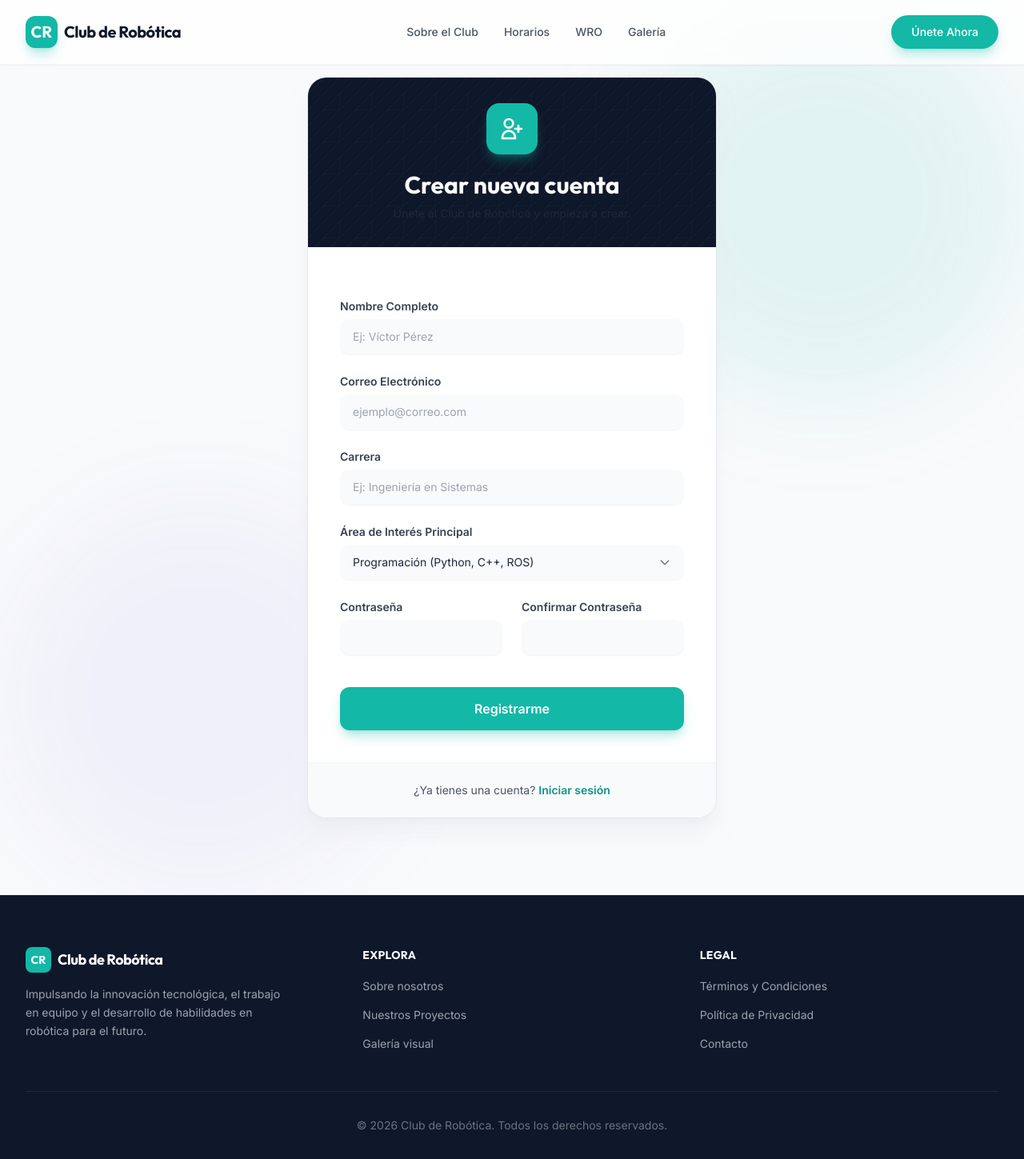
After one commit to victormp98/ClubDeRobotica, a Flask app: page /registro in a window 1280 px wide. The commit adds this page. Shown: the whole page at 80% size. Run offline with Flask 3, Linux system fonts and the light colour scheme; some libraries are stand-ins or nearby versions.

Commit message:
Add Registration form with Flask-WTF, CSRF validation, and backend DB insertion

```diff
--- a/app/config.py
+++ b/app/config.py
@@ -1,4 +1,7 @@
 import os
+from dotenv import load_dotenv
+
+load_dotenv()
 
 class Config:
     SECRET_KEY = os.environ.get('SECRET_KEY') or 'you-will-never-guess'
--- /dev/null
+++ b/app/forms.py
@@ -0,0 +1,39 @@
+from flask_wtf import FlaskForm
+from wtforms import StringField, PasswordField, SelectField, SubmitField
+from wtforms.validators import DataRequired, Email, Length, EqualTo
+
+class RegistrationForm(FlaskForm):
+    nombre = StringField('Nombre Completo', validators=[
+        DataRequired(message="El nombre es obligatorio."),
+        Length(min=3, max=100, message="El nombre debe tener entre 3 y 100 caracteres.")
+    ])
+
+    email = StringField('Correo Electrónico', validators=[
+        DataRequired(message="El correo es obligatorio."),
+        Email(message="Introduce un correo válido."),
+        Length(max=120)
+    ])
+
+    carrera = StringField('Carrera', validators=[
+        DataRequired(message="La carrera es obligatoria."),
+        Length(max=100)
+    ])
+
+    area_interes = SelectField('Área de Interés Principal', choices=[
+        ('programacion', 'Programación (Python, C++, ROS)'),
+        ('electronica', 'Electrónica y Circuitos'),
+        ('mecanica', 'Diseño Mecánico y CAD'),
+        ('general', 'Aprender de todo un poco')
+    ], validators=[DataRequired(message="Selecciona un área de interés.")])
+
+    password = PasswordField('Contraseña', validators=[
+        DataRequired(message="La contraseña es obligatoria."),
+        Length(min=6, message="La contraseña debe tener al menos 6 caracteres.")
+    ])
+
+    confirm_password = PasswordField('Confirmar Contraseña', validators=[
+        DataRequired(message="Confirma tu contraseña."),
+        EqualTo('password', message="Las contraseñas no coinciden.")
+    ])
+
+    submit = SubmitField('Registrarme')
--- a/app/templates/base.html
+++ b/app/templates/base.html
@@ -76,7 +76,7 @@
 
                 <!-- Action Button -->
                 <div class="hidden md:flex items-center">
-                    <a href="{{ url_for('main.index') }}#registro" class="inline-flex items-center justify-center px-6 py-2.5 border border-transparent text-sm font-medium rounded-full text-white bg-brand-500 hover:bg-brand-600 shadow-lg shadow-brand-500/30 transition-all duration-300 hover:-translate-y-0.5">
+                    <a href="{{ url_for('main.registro') }}" class="inline-flex items-center justify-center px-6 py-2.5 border border-transparent text-sm font-medium rounded-full text-white bg-brand-500 hover:bg-brand-600 shadow-lg shadow-brand-500/30 transition-all duration-300 hover:-translate-y-0.5">
                         Únete Ahora
                     </a>
                 </div>
@@ -100,15 +100,29 @@
                 <a href="{{ url_for('main.horarios') }}" class="block px-3 py-3 rounded-md text-base font-medium text-gray-700 hover:text-brand-600 hover:bg-brand-50 transition-colors">Horarios</a>
                 <a href="{{ url_for('main.wro') }}" class="block px-3 py-3 rounded-md text-base font-medium text-gray-700 hover:text-brand-600 hover:bg-brand-50 transition-colors">WRO</a>
                 <a href="{{ url_for('main.index') }}#galeria" class="block px-3 py-3 rounded-md text-base font-medium text-gray-700 hover:text-brand-600 hover:bg-brand-50 transition-colors">Galería</a>
-                <a href="{{ url_for('main.index') }}#registro" class="mt-4 block w-full text-center px-6 py-3 border border-transparent text-base font-medium rounded-xl text-white bg-brand-500 hover:bg-brand-600 shadow-md">
+                <a href="{{ url_for('main.registro') }}" class="mt-4 block w-full text-center px-6 py-3 border border-transparent text-base font-medium rounded-xl text-white bg-brand-500 hover:bg-brand-600 shadow-md">
                     Únete Ahora
                 </a>
             </div>
         </div>
     </header>
 
-    <!-- Main Content -->
-    <main class="pt-20">
+    <!-- Main Content y Flash Globales (si no se manejan en hijo) -->
+    <main class="flex-grow">
+        {% with messages = get_flashed_messages(with_categories=true) %}
+            {% if messages and not request.endpoint == 'main.registro' %}
+                <div class="max-w-7xl mx-auto px-4 sm:px-6 lg:px-8 mt-6">
+                    {% for category, message in messages %}
+                        {% if category == 'success' %}
+                        <div class="flex items-start gap-3 p-4 mb-4 bg-emerald-50 border border-emerald-200 rounded-xl shadow-sm" data-aos="fade-down">
+                            <svg class="w-5 h-5 text-emerald-500 mt-0.5" fill="none" stroke="currentColor" viewBox="0 0 24 24"><path stroke-linecap="round" stroke-linejoin="round" stroke-width="2" d="M9 12l2 2 4-4m6 2a9 9 0 11-18 0 9 9 0 0118 0z"/></svg>
+                            <p class="text-emerald-700 text-sm font-medium">{{ message }}</p>
+                        </div>
+                        {% endif %}
+                    {% endfor %}
+                </div>
+            {% endif %}
+        {% endwith %}
         {% block content %}{% endblock %}
     </main>
 
--- a/app/templates/index.html
+++ b/app/templates/index.html
@@ -33,7 +33,7 @@
             </p>
 
             <div class="flex flex-col sm:flex-row gap-4 justify-center items-center">
-                <a href="#registro" class="w-full sm:w-auto px-8 py-4 border border-transparent text-lg font-medium rounded-full text-dark-900 bg-white hover:bg-gray-50 shadow-xl shadow-white/10 transition-all hover:scale-105 duration-300">
+                <a href="{{ url_for('main.registro') }}" class="inline-flex items-center justify-center gap-2 px-8 py-4 text-base font-bold rounded-full text-white bg-brand-500 hover:bg-brand-600 shadow-xl shadow-brand-500/30 transition-all duration-300 hover:scale-105 group">
                     Únete al Club
                 </a>
                 <a href="#proyectos" class="w-full sm:w-auto px-8 py-4 border border-gray-600 text-lg font-medium rounded-full text-white hover:text-brand-400 hover:border-brand-400 transition-all duration-300 bg-dark-800/50 backdrop-blur-sm">
@@ -242,7 +242,7 @@
             Inscríbete ahora y comienza a dar vida a tus ideas. Las inscripciones para este semestre están a punto de cerrar.
         </p>
 
-        <a href="#" class="inline-flex items-center justify-center px-10 py-5 border border-transparent text-lg font-bold rounded-full text-brand-600 bg-white shadow-2xl hover:shadow-white/50 hover:bg-gray-50 transition-all duration-300 hover:-translate-y-1">
+        <a href="{{ url_for('main.registro') }}" class="inline-flex items-center justify-center px-8 py-4 text-base font-bold rounded-full text-brand-600 bg-white shadow-xl hover:bg-gray-50 transition-all duration-300 hover:-translate-y-1">
             Completar Formulario de Registro
         </a>
     </div>
--- /dev/null
+++ b/app/templates/registro.html
@@ -0,0 +1,143 @@
+{% extends "base.html" %}
+
+{% block title %}Registro – Club de Robótica{% endblock %}
+
+{% block content %}
+
+<!-- FORM SECTION -->
+<section class="min-h-screen py-24 bg-gray-50 flex flex-col justify-center relative overflow-hidden">
+    <!-- Decorativos de fondo -->
+    <div class="absolute top-0 right-0 w-[500px] h-[500px] bg-brand-500/10 rounded-full blur-3xl pointer-events-none"></div>
+    <div class="absolute bottom-0 left-0 w-[500px] h-[500px] bg-indigo-600/5 rounded-full blur-3xl pointer-events-none"></div>
+
+    <div class="max-w-xl mx-auto w-full px-4 sm:px-6 lg:px-8 relative z-10" data-aos="fade-up">
+
+        <!-- Mensajes Flash -->
+        {% with messages = get_flashed_messages(with_categories=true) %}
+            {% if messages %}
+                <div class="mb-8 space-y-3">
+                    {% for category, message in messages %}
+                        {% if category == 'error' %}
+                            <div class="flex items-start gap-3 p-4 bg-red-50 border border-red-200 rounded-xl">
+                                <svg class="w-5 h-5 text-red-500 mt-0.5 flex-shrink-0" fill="none" stroke="currentColor" viewBox="0 0 24 24"><path stroke-linecap="round" stroke-linejoin="round" stroke-width="2" d="M12 8v4m0 4h.01M21 12a9 9 0 11-18 0 9 9 0 0118 0z"/></svg>
+                                <p class="text-red-700 text-sm font-medium">{{ message }}</p>
+                            </div>
+                        {% elif category == 'success' %}
+                            <div class="flex items-start gap-3 p-4 bg-emerald-50 border border-emerald-200 rounded-xl">
+                                <svg class="w-5 h-5 text-emerald-500 mt-0.5 flex-shrink-0" fill="none" stroke="currentColor" viewBox="0 0 24 24"><path stroke-linecap="round" stroke-linejoin="round" stroke-width="2" d="M9 12l2 2 4-4m6 2a9 9 0 11-18 0 9 9 0 0118 0z"/></svg>
+                                <p class="text-emerald-700 text-sm font-medium">{{ message }}</p>
+                            </div>
+                        {% endif %}
+                    {% endfor %}
+                </div>
+            {% endif %}
+        {% endwith %}
+
+        <div class="bg-white border border-gray-200 shadow-xl shadow-gray-200/50 rounded-3xl overflow-hidden">
+            <!-- Header -->
+            <div class="bg-dark-900 p-8 text-center relative overflow-hidden">
+                <div class="absolute inset-0 opacity-20">
+                    <svg class="w-full h-full" xmlns="http://www.w3.org/2000/svg"><defs><pattern id="grid" width="40" height="40" patternUnits="userSpaceOnUse"><path d="M0 40L40 0H20L0 20M40 40V20L20 40" stroke="currentColor" stroke-width="0.5" class="text-brand-500 fill-none"/></pattern></defs><rect width="100%" height="100%" fill="url(#grid)"/></svg>
+                </div>
+                <div class="relative z-10 w-16 h-16 mx-auto bg-brand-500 rounded-2xl flex items-center justify-center shadow-lg shadow-brand-500/30 mb-5">
+                    <svg class="w-8 h-8 text-white" fill="none" stroke="currentColor" viewBox="0 0 24 24">
+                        <path stroke-linecap="round" stroke-linejoin="round" stroke-width="2" d="M18 9v3m0 0v3m0-3h3m-3 0h-3m-2-5a4 4 0 11-8 0 4 4 0 018 0zM3 20a6 6 0 0112 0v1H3v-1z"/>
+                    </svg>
+                </div>
+                <h2 class="relative z-10 text-3xl font-display font-bold text-white mb-2">Crear nueva cuenta</h2>
+                <p class="relative z-10 text-brand-300 text-sm">Únete al Club de Robótica y empieza a crear.</p>
+            </div>
+
+            <!-- Form -->
+            <form method="POST" action="{{ url_for('main.registro') }}" class="p-8 sm:p-10 space-y-6">
+                {{ form.hidden_tag() }}
+
+                <!-- Nombre -->
+                <div>
+                    {{ form.nombre.label(class="block text-sm font-semibold text-gray-700 mb-1.5") }}
+                    {{ form.nombre(class="block w-full rounded-xl border-gray-300 bg-gray-50 focus:border-brand-500 focus:bg-white focus:ring-brand-500 transition-colors sm:text-sm py-3 px-4 shadow-sm", placeholder="Ej: Víctor Pérez") }}
+                    {% for error in form.nombre.errors %}
+                        <p class="mt-1.5 text-sm text-red-600 flex items-center gap-1">
+                            <svg class="w-4 h-4" fill="none" stroke="currentColor" viewBox="0 0 24 24"><path stroke-linecap="round" stroke-linejoin="round" stroke-width="2" d="M12 8v4m0 4h.01M21 12a9 9 0 11-18 0 9 9 0 0118 0z"/></svg> {{ error }}
+                        </p>
+                    {% endfor %}
+                </div>
+
+                <!-- Email -->
+                <div>
+                    {{ form.email.label(class="block text-sm font-semibold text-gray-700 mb-1.5") }}
+                    {{ form.email(class="block w-full rounded-xl border-gray-300 bg-gray-50 focus:border-brand-500 focus:bg-white focus:ring-brand-500 transition-colors sm:text-sm py-3 px-4 shadow-sm", placeholder="ejemplo@correo.com") }}
+                    {% for error in form.email.errors %}
+                        <p class="mt-1.5 text-sm text-red-600 flex items-center gap-1">
+                            <svg class="w-4 h-4" fill="none" stroke="currentColor" viewBox="0 0 24 24"><path stroke-linecap="round" stroke-linejoin="round" stroke-width="2" d="M12 8v4m0 4h.01M21 12a9 9 0 11-18 0 9 9 0 0118 0z"/></svg> {{ error }}
+                        </p>
+                    {% endfor %}
+                </div>
+
+                <!-- Carrera -->
+                <div>
+                    {{ form.carrera.label(class="block text-sm font-semibold text-gray-700 mb-1.5") }}
+                    {{ form.carrera(class="block w-full rounded-xl border-gray-300 bg-gray-50 focus:border-brand-500 focus:bg-white focus:ring-brand-500 transition-colors sm:text-sm py-3 px-4 shadow-sm", placeholder="Ej: Ingeniería en Sistemas") }}
+                    {% for error in form.carrera.errors %}
+                        <p class="mt-1.5 text-sm text-red-600 flex items-center gap-1">
+                            <svg class="w-4 h-4" fill="none" stroke="currentColor" viewBox="0 0 24 24"><path stroke-linecap="round" stroke-linejoin="round" stroke-width="2" d="M12 8v4m0 4h.01M21 12a9 9 0 11-18 0 9 9 0 0118 0z"/></svg> {{ error }}
+                        </p>
+                    {% endfor %}
+                </div>
+
+                <!-- Área Interés -->
+                <div>
+                    {{ form.area_interes.label(class="block text-sm font-semibold text-gray-700 mb-1.5") }}
+                    <div class="relative">
+                        {{ form.area_interes(class="block w-full appearance-none rounded-xl border-gray-300 bg-gray-50 focus:border-brand-500 focus:bg-white focus:ring-brand-500 transition-colors sm:text-sm py-3 px-4 pr-10 shadow-sm") }}
+                        <div class="pointer-events-none absolute inset-y-0 right-0 flex items-center px-4 text-gray-500">
+                            <svg class="h-4 w-4" fill="none" viewBox="0 0 24 24" stroke="currentColor"><path stroke-linecap="round" stroke-linejoin="round" stroke-width="2" d="M19 9l-7 7-7-7" /></svg>
+                        </div>
+                    </div>
+                    {% for error in form.area_interes.errors %}
+                        <p class="mt-1.5 text-sm text-red-600 flex items-center gap-1">
+                            <svg class="w-4 h-4" fill="none" stroke="currentColor" viewBox="0 0 24 24"><path stroke-linecap="round" stroke-linejoin="round" stroke-width="2" d="M12 8v4m0 4h.01M21 12a9 9 0 11-18 0 9 9 0 0118 0z"/></svg> {{ error }}
+                        </p>
+                    {% endfor %}
+                </div>
+
+                <!-- División de passwords -->
+                <div class="grid grid-cols-1 sm:grid-cols-2 gap-6">
+                    <!-- Password -->
+                    <div>
+                        {{ form.password.label(class="block text-sm font-semibold text-gray-700 mb-1.5") }}
+                        {{ form.password(class="block w-full rounded-xl border-gray-300 bg-gray-50 focus:border-brand-500 focus:bg-white focus:ring-brand-500 transition-colors sm:text-sm py-3 px-4 shadow-sm") }}
+                        {% for error in form.password.errors %}
+                            <p class="mt-1.5 text-sm text-red-600 flex items-center gap-1">
+                                <svg class="w-4 h-4" fill="none" stroke="currentColor" viewBox="0 0 24 24"><path stroke-linecap="round" stroke-linejoin="round" stroke-width="2" d="M12 8v4m0 4h.01M21 12a9 9 0 11-18 0 9 9 0 0118 0z"/></svg> {{ error }}
+                            </p>
+                        {% endfor %}
+                    </div>
+
+                    <!-- Confirm Password -->
+                    <div>
+                        {{ form.confirm_password.label(class="block text-sm font-semibold text-gray-700 mb-1.5") }}
+                        {{ form.confirm_password(class="block w-full rounded-xl border-gray-300 bg-gray-50 focus:border-brand-500 focus:bg-white focus:ring-brand-500 transition-colors sm:text-sm py-3 px-4 shadow-sm") }}
+                        {% for error in form.confirm_password.errors %}
+                            <p class="mt-1.5 text-sm text-red-600 flex items-center gap-1">
+                                <svg class="w-4 h-4" fill="none" stroke="currentColor" viewBox="0 0 24 24"><path stroke-linecap="round" stroke-linejoin="round" stroke-width="2" d="M12 8v4m0 4h.01M21 12a9 9 0 11-18 0 9 9 0 0118 0z"/></svg> {{ error }}
+                            </p>
+                        {% endfor %}
+                    </div>
+                </div>
+
+                <div class="pt-4">
+                    {{ form.submit(class="w-full cursor-pointer flex justify-center py-3.5 px-4 border border-transparent rounded-xl shadow-lg shadow-brand-500/30 text-base font-bold text-white bg-brand-500 hover:bg-brand-600 focus:outline-none focus:ring-2 focus:ring-offset-2 focus:ring-brand-500 transition-all duration-300 hover:-translate-y-0.5") }}
+                </div>
+            </form>
+
+            <div class="bg-gray-50 border-t border-gray-100 p-6 text-center">
+                <p class="text-sm text-gray-600">
+                    ¿Ya tienes una cuenta? <a href="#" class="font-bold text-brand-600 hover:text-brand-500 hover:underline transition-colors">Iniciar sesión</a>
+                </p>
+            </div>
+        </div>
+    </div>
+</section>
+
+{% endblock %}
--- a/app/templates/wro.html
+++ b/app/templates/wro.html
@@ -69,7 +69,7 @@
             Diseña, programa y compite con el robot que construirás junto a tu equipo.
         </p>
         <div class="flex flex-col sm:flex-row gap-4 justify-center">
-            <a href="{{ url_for('main.index') }}#registro" class="inline-flex items-center justify-center gap-2 px-8 py-4 text-base font-bold rounded-full text-dark-900 bg-white hover:bg-gray-50 shadow-xl transition-all duration-300 hover:scale-105">
+            <a href="{{ url_for('main.registro') }}" class="inline-flex items-center justify-center gap-2 px-8 py-4 text-base font-bold rounded-full text-dark-900 bg-white hover:bg-gray-50 shadow-xl transition-all duration-300 hover:scale-105">
                 🤖 Registrarme al club
             </a>
             <a href="#wro" class="inline-flex items-center justify-center px-8 py-4 text-base font-bold rounded-full text-white border border-white/20 hover:border-white/40 hover:bg-white/5 transition-all duration-300">
@@ -282,7 +282,7 @@
             Únete al Club de Robótica, aprende a construir y programar robots, y representa al club en WRO México 2026.
         </p>
         <div class="flex flex-col sm:flex-row gap-4 justify-center mb-10">
-            <a href="{{ url_for('main.index') }}#registro" class="inline-flex items-center justify-center gap-2 px-8 py-4 text-base font-bold rounded-full text-dark-900 bg-white hover:bg-gray-100 shadow-xl transition-all duration-300 hover:scale-105">
+            <a href="{{ url_for('main.registro') }}" class="inline-flex items-center justify-center gap-2 px-8 py-4 text-base font-bold rounded-full text-dark-900 bg-white hover:bg-gray-100 shadow-xl transition-all duration-300 hover:scale-105">
                 🤖 Registrarme ahora
             </a>
             <a href="{{ url_for('main.index') }}" class="inline-flex items-center justify-center px-8 py-4 text-base font-bold rounded-full text-white border border-white/20 hover:border-white/40 hover:bg-white/5 transition-all duration-300">
--- a/app/views/main.py
+++ b/app/views/main.py
@@ -1,4 +1,9 @@
-from flask import Blueprint, render_template
+from flask import Blueprint, render_template, redirect, url_for, flash, request
+from werkzeug.security import generate_password_hash
+from sqlalchemy.exc import IntegrityError
+from app.forms import RegistrationForm
+from app.models import User
+from app.extensions import db
 
 main_bp = Blueprint('main', __name__)
 
@@ -17,3 +22,28 @@ def horarios():
 @main_bp.route('/wro')
 def wro():
     return render_template('wro.html')
+
+@main_bp.route('/registro', methods=['GET', 'POST'])
+def registro():
+    form = RegistrationForm()
+    if form.validate_on_submit():
+        user = User(
+            nombre=form.nombre.data,
+            email=form.email.data,
+            carrera=form.carrera.data,
+            area_interes=form.area_interes.data,
+            rol='miembro',
+            aprobado=False
+        )
+        user.set_password(form.password.data)
+
+        try:
+            db.session.add(user)
+            db.session.commit()
+            flash('¡Registro exitoso! Tu cuenta está pendiente de aprobación por un administrador.', 'success')
+            return redirect(url_for('main.index'))
+        except IntegrityError:
+            db.session.rollback()
+            flash('Ya existe una cuenta con este correo electrónico.', 'error')
+
+    return render_template('registro.html', form=form)
```
